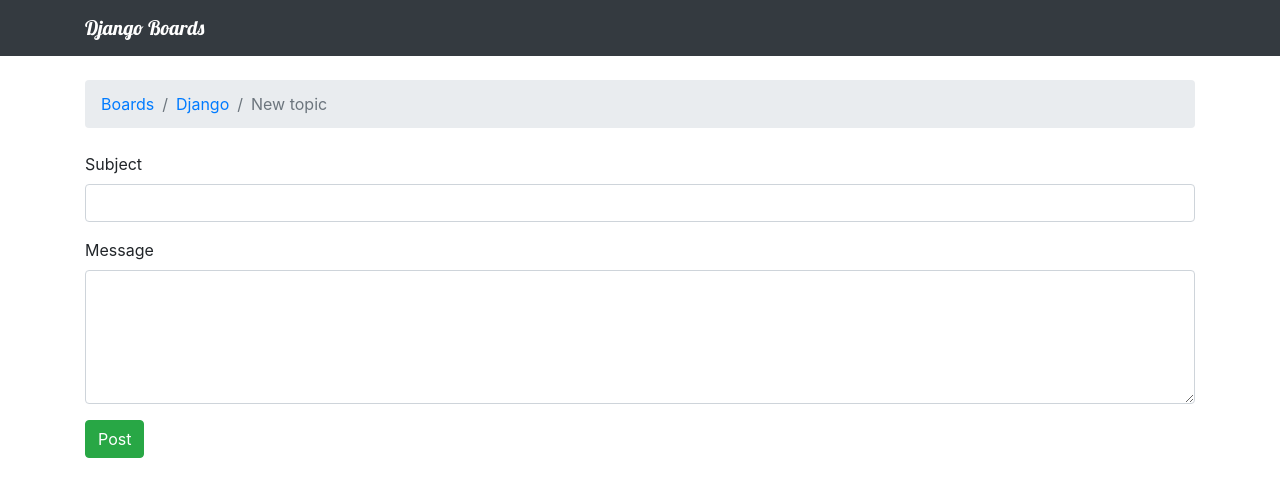
After one commit to daiz19/django_bbs, a Django app: page /boards/1/new/ in a window 1280 px wide. The commit adds this page. Shown: the top 497 px of the page. Run offline with Django 4.2, Linux system fonts and the light colour scheme; data comes from the database, SQL or seed files in the repository; some libraries are stand-ins or nearby versions.

Commit message:
updated form

```diff
--- /dev/null
+++ b/boards/forms.py
@@ -0,0 +1,13 @@
+from django import forms
+from .models import Topic
+
+class NewTopicForm(forms.ModelForm):
+  message = forms.CharField(
+    widget=forms.Textarea(),
+    max_length=4000,
+    help_text='The max lwngth of the text is 4,000.'
+  )
+
+  class Meta:
+    model = Topic
+    fields = ['subject', 'message']
--- a/boards/models.py
+++ b/boards/models.py
@@ -17,8 +17,8 @@ class Topic(models.Model):
   starter = models.ForeignKey(User, related_name='topics', on_delete=models.CASCADE)
 
 class Post(models.Model):
-  mesage = models.TextField(max_length=4000)
-  topics = models.ForeignKey(Topic, related_name='posts', on_delete=models.CASCADE)
+  message = models.TextField(max_length=4000)
+  topic = models.ForeignKey(Topic, related_name='posts', on_delete=models.CASCADE)
   created_at = models.DateTimeField(auto_now_add=True)
   updated_at = models.DateTimeField(null=True)
   created_by = models.ForeignKey(User, related_name='posts', on_delete=models.CASCADE)
--- a/boards/urls.py
+++ b/boards/urls.py
@@ -3,5 +3,6 @@ from . import views
 
 urlpatterns = [
   path('<int:pk>/', views.board_topics, name='board_topics'),
+  path('<int:pk>/new/', views.new_topic, name='new_topic'),
 
 ]
--- a/boards/views.py
+++ b/boards/views.py
@@ -1,7 +1,8 @@
-from django.shortcuts import render, get_object_or_404
+from django.shortcuts import render, get_object_or_404, redirect
+from django.http import HttpResponse, Http404
+from django.contrib.auth.models import User
 
-# Create your views here.
-from django.http import HttpResponse, Http404
+from boards.forms import NewTopicForm
 from .models import Board, Topic, Post
 
 def home(request):
@@ -11,3 +12,23 @@ def home(request):
 def board_topics(request, pk):
   board = get_object_or_404(Board, pk=pk)
   return render(request, 'topics.html', {'board': board})
+
+def new_topic(request, pk):
+  board = get_object_or_404(Board, pk=pk)
+  user = User.objects.first()
+  if request.method == 'POST':
+    form = NewTopicForm(request.POST)
+    if form.is_valid():
+      topic = form.save(commit=False)
+      topic.board = board
+      topic.starter = user
+      topic.save()
+      post = Post.objects.create(
+        message = form.cleaned_data.get('message'),
+        topic = topic,
+        created_by = user,
+      )
+      return redirect('board_topics', pk=board.pk)
+  else:
+    form = NewTopicForm()
+  return render(request, 'new_topic.html', {'board':board, 'form':form, })
--- /dev/null
+++ b/templates/new_topic.html
@@ -0,0 +1,24 @@
+{% extends 'base.html' %}
+
+{% block title %}Start a new Topic{% endblock %}
+
+{% block breadcrumb %}
+  <li class="breadcrumb-item"><a href="{% url 'home' %}">Boards</a></li>
+  <li class="breadcrumb-item"><a href="{% url 'board_topics' board.pk %}">{{ board.name }}</a></li>
+  <li class="breadcrumb-item active">New topic</li>
+{% endblock %}
+
+{% block content %}
+  <form method='post'>
+    {% csrf_token %}
+    <div class="form-group">
+      <label for='id_subject'>Subject</label>
+      <input type="text" class="form-control" id="id_subject" name="subject">
+    </div>
+    <div class="form-group">
+      <label for="id_message">Message</label>
+      <textarea class="form-control" id="id_message" name="message" rows="5"></textarea>
+    </div>
+    <button type="submit" class="btn btn-success">Post</button>
+  </form>
+{% endblock %}
```
Also changed, not shown: boards/tests.py (+75 -26 lines), templates/topics.html (+25 -1 lines), boards/migrations/0002_rename_mesage_post_message.py (added), boards/migrations/0003_rename_topics_post_topic.py (added), db.sqlite3.
